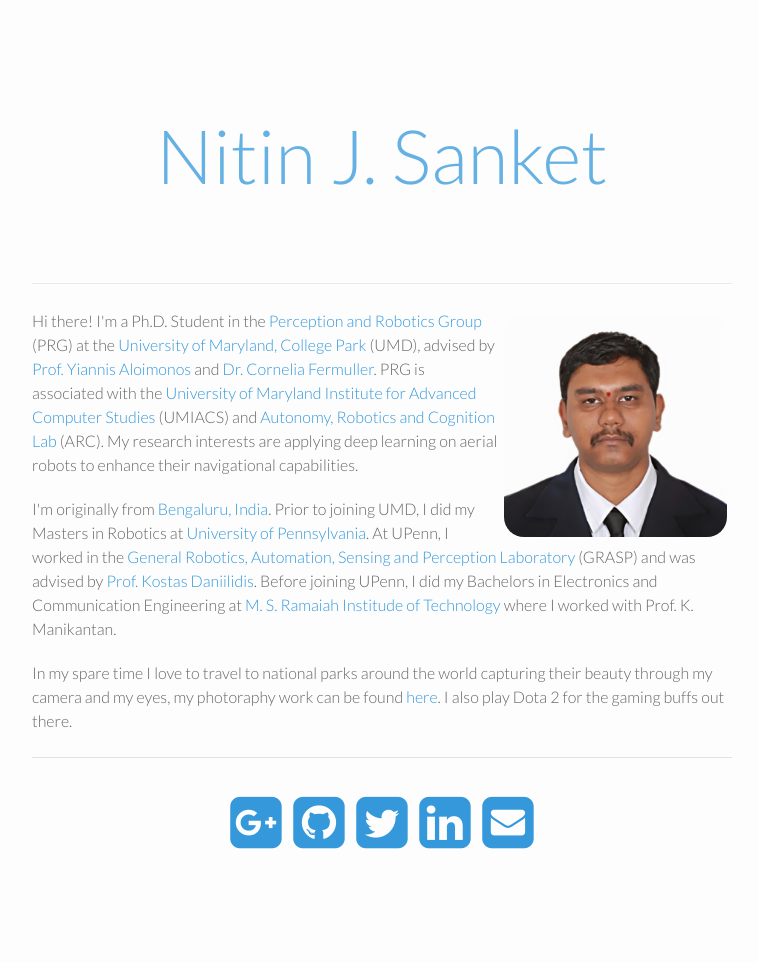
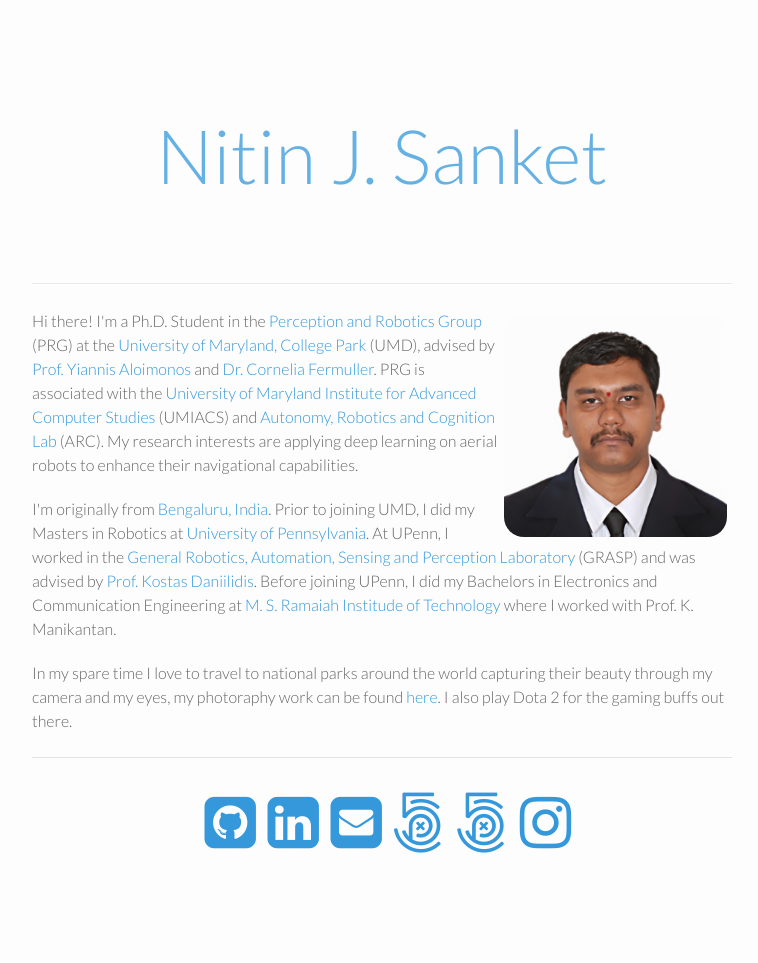
Before and after one commit to NitinJSanket/nitinjsanket.github.io.bak, a Jekyll site: the page built from index.html, in a window 1280 px wide. Shown: the part 100-1063 px from the top of the page, without its empty margins (258-1016 px from the left). Built offline with Jekyll 4.4.1, drawn with Linux system fonts in a browser that asks for light colours; the list of posts is cut into pages by our own code; grey boxes are pictures that could not be loaded.

Commit message:
Added more logos at bottom

```diff
--- a/_config.yml
+++ b/_config.yml
@@ -15,6 +15,7 @@ author:
   facebook:
   linkedin:          "nitinjsanket"
   scholar:           "ugyWSWwAAAAJ"
+  500px:             "nitinjsanket"
 paginate:            15
 paginate_path:       "/blog/page:num/"
 
--- a/index.html
+++ b/index.html
@@ -18,13 +18,10 @@ layout: default
   <br/>
   <span class="contacticon center">
     <a href="//scholar.google.com/citations?user={{ site.author.scholar }}">
-      <i class="fa fa-google-plus-square" target="_blank"></i>
+      <i class="fa fa-google-scholar" target="_blank"></i>
     </a>
     <a href="//github.com/{{ site.author.github }}" target="_blank">
       <i class="fa fa-github-square"></i>
-    </a>
-    <a href="//twitter.com/{{ site.author.twitter }}" target="_blank">
-      <i class="fa fa-twitter-square"></i>
     </a>
     <a href="//linkedin.com/in/{{ site.author.linkedin }}" target="_blank">
       <i class="fa fa-linkedin-square"></i>
@@ -32,5 +29,15 @@ layout: default
     <a href="http://www.google.com/recaptcha/mailhide/d?k=01Vqfh9rRP9NgC6WvGYH878A==&amp;c=AcxxLCpLxyKk_nRDpye9fjn75361AgbqqufJn2afVfs=" onclick="window.open('http://www.google.com/recaptcha/mailhide/d?k\x3d01Vqfh9rRP9NgC6WvGYH878A\x3d\x3d\x26c\x3dAcxxLCpLxyKk_nRDpye9fjn75361AgbqqufJn2afVfs\x3d', '', 'toolbar=0,scrollbars=0,location=0,statusbar=0,menubar=0,resizable=0,width=500,height=300'); return false;" target="_blank">
       <i class="fa fa-envelope-square"></i>
     </a>
+     <a href="//500px.com/{{ site.author.500px }}" target="_blank">
+      <i class="fa fa-500px"></i>
+    </a>
+    <a href="//500px.com/{{ site.author.500px }}" target="_blank">
+      <i class="fa fa-500px"></i>
+    </a>
+    <a href="//instagram.com/{{ site.author.instagram }}" target="_blank">
+      <i class="fa fa-instagram"></i>
+    </a>
+
   </span>
 </article>
```
